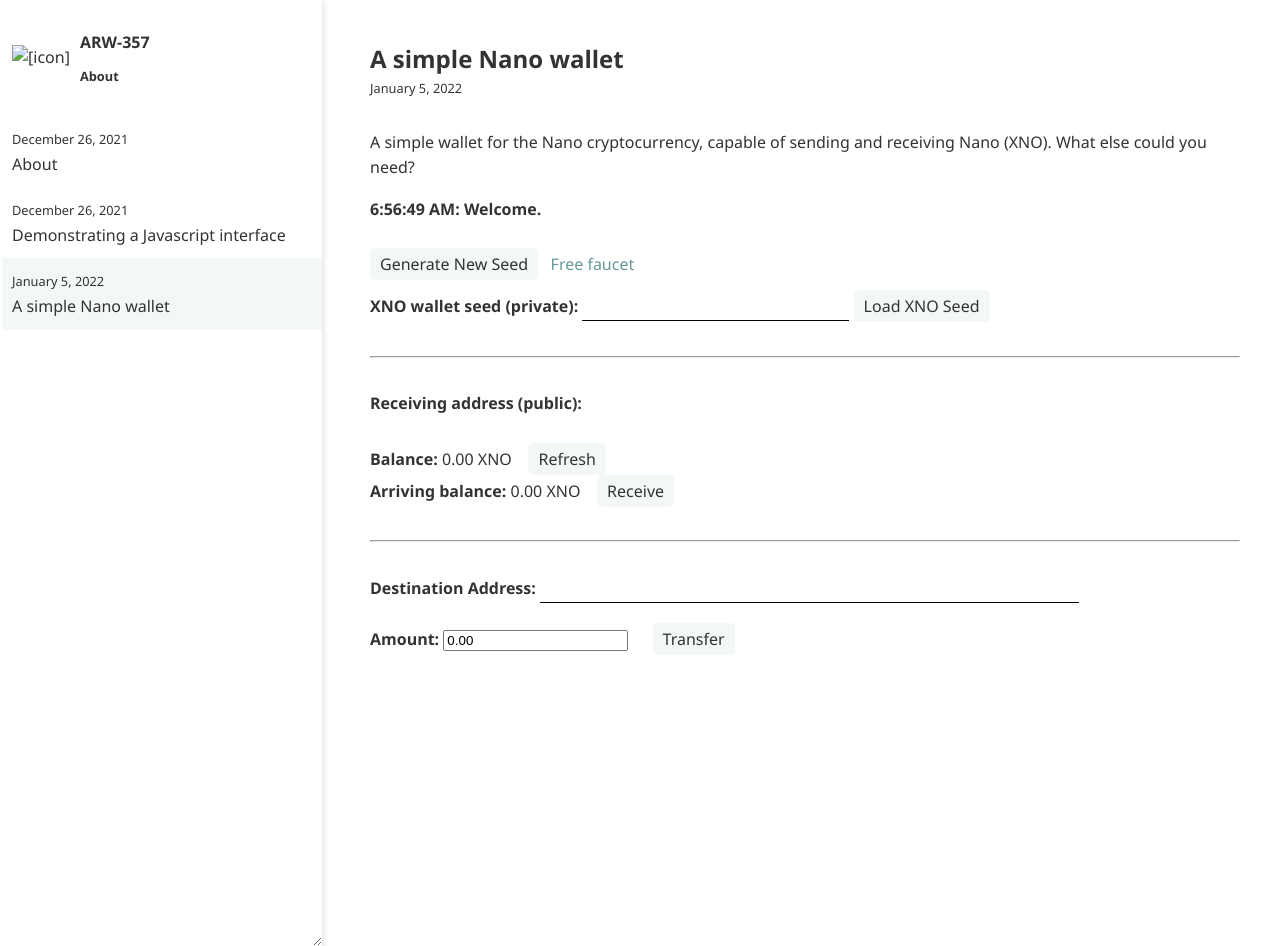
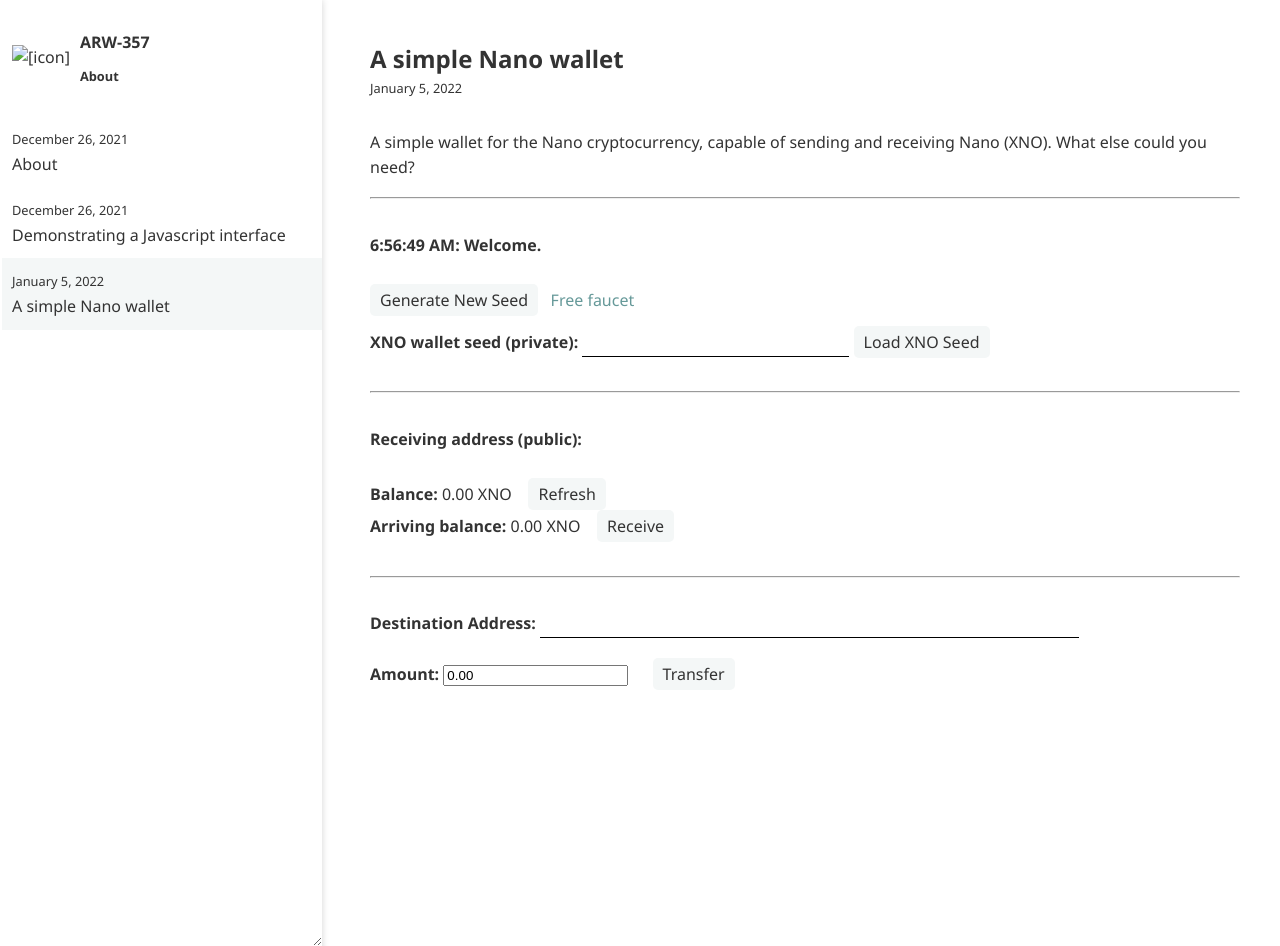
Before and after one commit to arw-357/arw-357.github.io, a Jekyll site: the page built from _posts/2022-01-05-nano.md, in a window 1280 px wide and 946 px high. Built offline with Jekyll 4.4.1, drawn with Linux system fonts in a browser that asks for light colours.

```diff
--- a/_posts/2022-01-05-nano.md
+++ b/_posts/2022-01-05-nano.md
@@ -6,7 +6,7 @@ A simple wallet for the Nano cryptocurrency, capable of sending and receiving Na
 
 
 
-<div id="walletDiv"><strong id="msg">Loading...</strong><br></div>
+<div id="walletDiv"><hr><br><strong id="msg">Loading...</strong><br></div>
 
 <script src="https://cdn.jsdelivr.net/npm/nanocurrency/dist/nanocurrency.umd.js"></script>
 <script>
```
